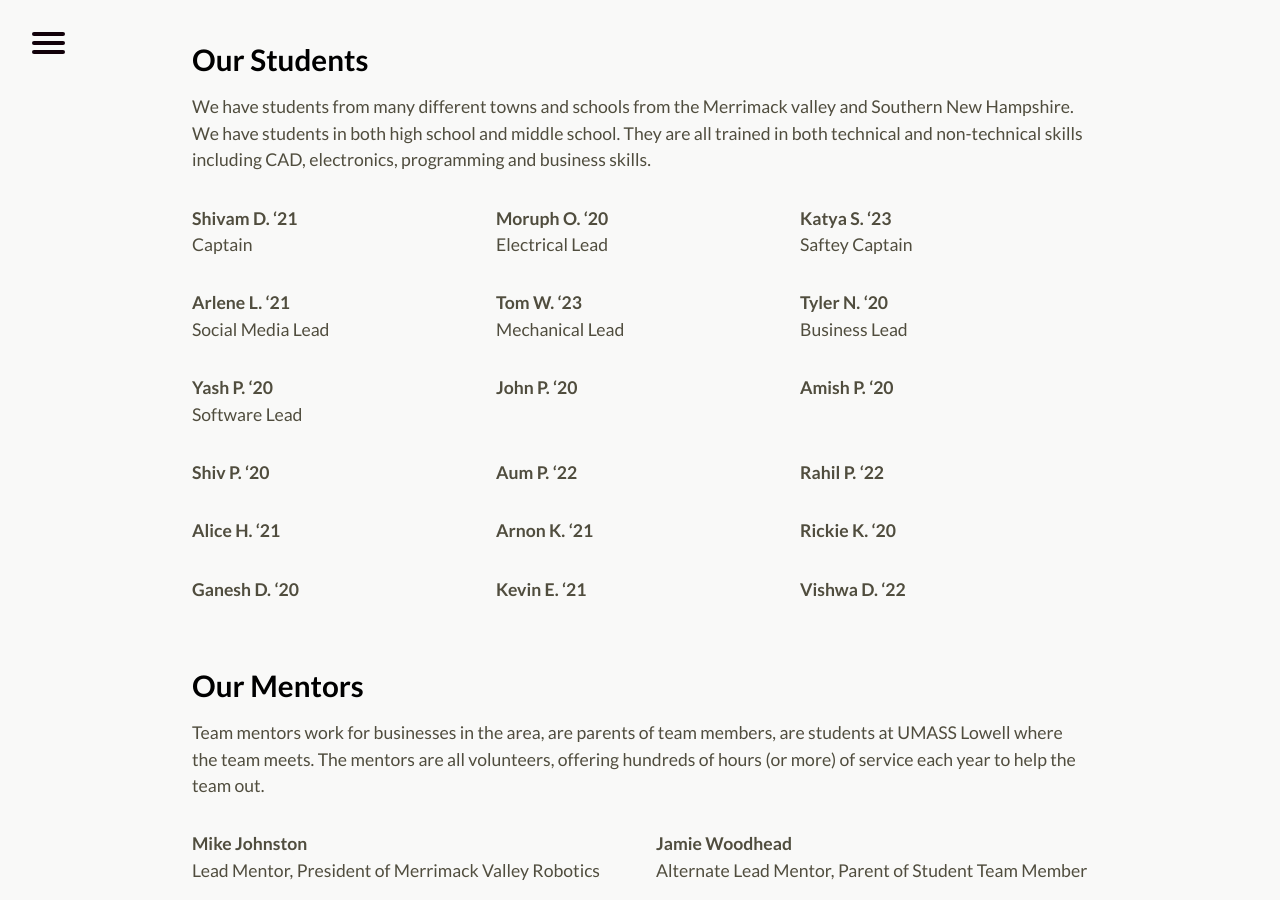
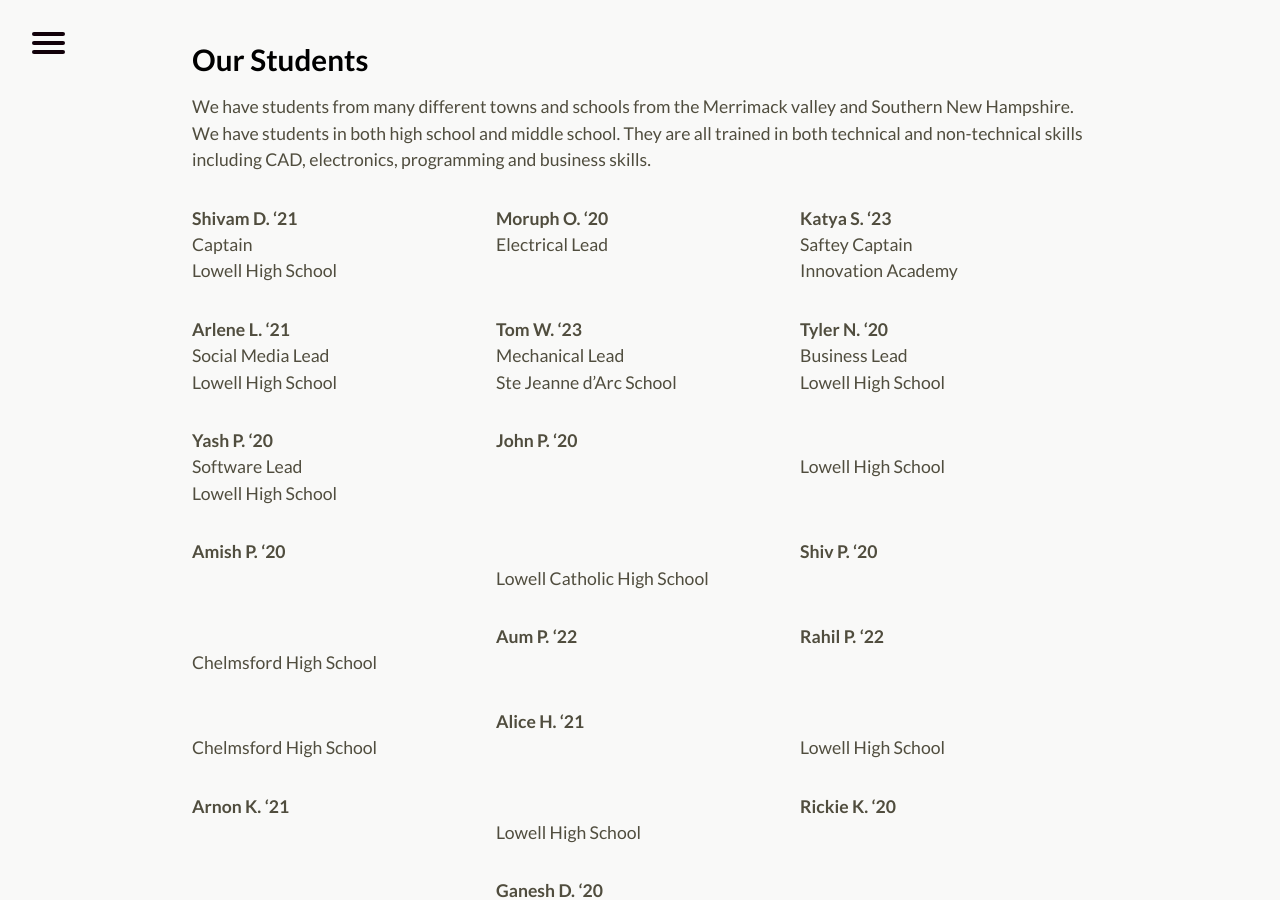
Before and after one commit to perSEVERE-5962/frc5962, a Jekyll site: the page built from about.md, in a window 1280 px wide and 900 px high, scrolled down 1320 px. Built offline with Jekyll 4.4.1, drawn with Linux system fonts in a browser that asks for light colours; some of the changed text lies outside the part shown.

Commit message:
Make students' schools appear on About page

```diff
--- a/about.md
+++ b/about.md
@@ -29,7 +29,8 @@ We have students from many different towns and schools from the Merrimack valley
 {% assign ordered-students = site.students | sort: "order-number" %}
 {% for student in ordered-students %}
 **{{ student.title }}{% if student.grad-year %} '{{ student.grad-year | slice: 2, 2 }}{% endif %}**
-<br>{% if student.role %}{{ student.role }}{% endif %}
+{% if student.role %}<br>{{ student.role }}{% endif %}
+{% if student.school %}<br>{{ student.school }}{% endif %}
 {% endfor %}
 </article>
 
```
